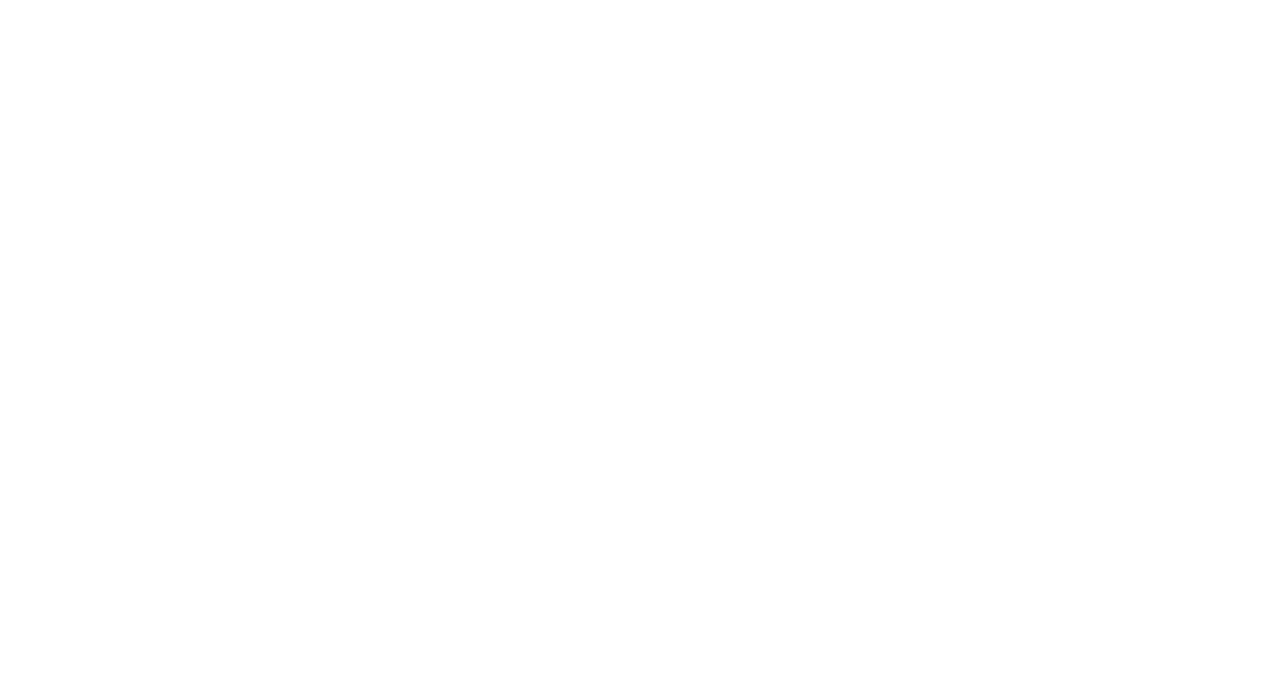
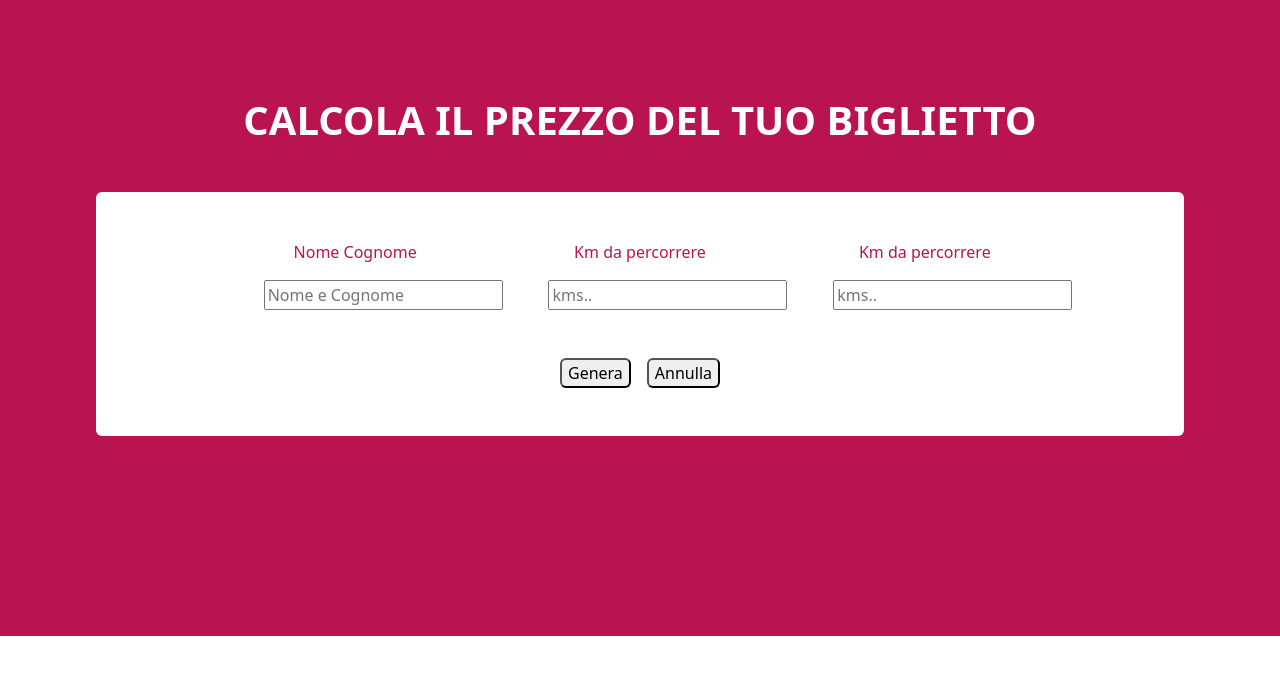
Before and after one commit to PasqualePedoto/js-biglietto-treno-form, a plain HTML site: page index.html in a window 1280 px wide. Drawn offline with nearby package versions, Linux system fonts and the light colour scheme.

Commit message:
added calcolator price section

```diff
--- a/css/style.css
+++ b/css/style.css
@@ -0,0 +1,38 @@
+/* GENERICS */
+
+/*** BORDER ***/
+
+.border{
+    border: 1px dashed black;
+}
+
+.debug > *{
+    border: 1px dashed red;
+}
+
+/* ALTEZZE FISSE */
+
+._h-50{
+    min-height: 50px;
+}
+
+/*
+MAIN COLOR
+SECTION COLOR
+*/
+
+main{
+    background-color: #B91450;
+}
+
+section p{
+    color: #B91450;
+}
+
+._form-item{
+    width: 183px;
+}
+
+._form-area{
+    background-color: white;
+}
--- a/index.html
+++ b/index.html
@@ -18,15 +18,68 @@
     <title>Ticket Treni</title>
 </head>
 <body>
-    <main>
+    <main class="p-5">
         <!-- Price Calcolator Section -->
-        <section id="price-calcolator">
-
+        <section id="price-calcolator" class="p-5 mb-2">
+            <div class="container">
+                <div class="row">
+                    <div class="col-12">
+                        <h1 class="text-center mb-5 text-white"><strong>CALCOLA IL PREZZO DEL TUO BIGLIETTO</strong></h1>
+                    </div>
+                    <div class="_form-area rounded-2 pt-5 pb-5 col-12">
+                        <div class="row">
+                            <div class="col-4">
+                                <div class="d-flex justify-content-end">
+                                    <div class="_form-item">
+                                        <div class="text-center">
+                                            <p>Nome Cognome</p>
+                                        </div>
+                                        <div>
+                                            <input type="text" placeholder="Nome e Cognome">
+                                        </div>
+                                    </div>
+                                </div>
+                            </div>
+                            <div class="col-4">
+                                <div class="d-flex justify-content-center">
+                                    <div class="_form-item">
+                                        <div class="text-center">
+                                            <p class="text-center">Km da percorrere</p>
+                                        </div>
+                                        <div>
+                                            <input type="number" placeholder="kms..">
+                                        </div>
+                                    </div>
+                                </div>
+                            </div>
+                            <div class="col-4">
+                                <div  class="d-flex justify-content-start">
+                                    <div class="_form-item">
+                                        <div class="text-center">
+                                            <p class="text-center">Km da percorrere</p>
+                                        </div>
+                                        <div>
+                                            <input type="number" placeholder="kms..">
+                                        </div>
+                                    </div>
+                                </div>
+                            </div>
+                            <div class="col-12 pt-5">
+                                <div class="d-flex justify-content-center">
+                                    <button id="generate-ticket" class="me-3 rounded-2">Genera</button>
+                                    <button id="cancel-ticket" class="rounded-2">Annulla</button>
+                                </div>
+                            </div>
+                        </div>
+                    </div>
+                </div>
+            </div>
         </section>
 
         <!-- Your Tickets Section -->
-        <section id="your-tickets">
-
+        <section id="your-tickets" class="p-5">
+            <div class="container">
+            </div>
         </section>
     </main>
     <!-- Script JS -->
```
